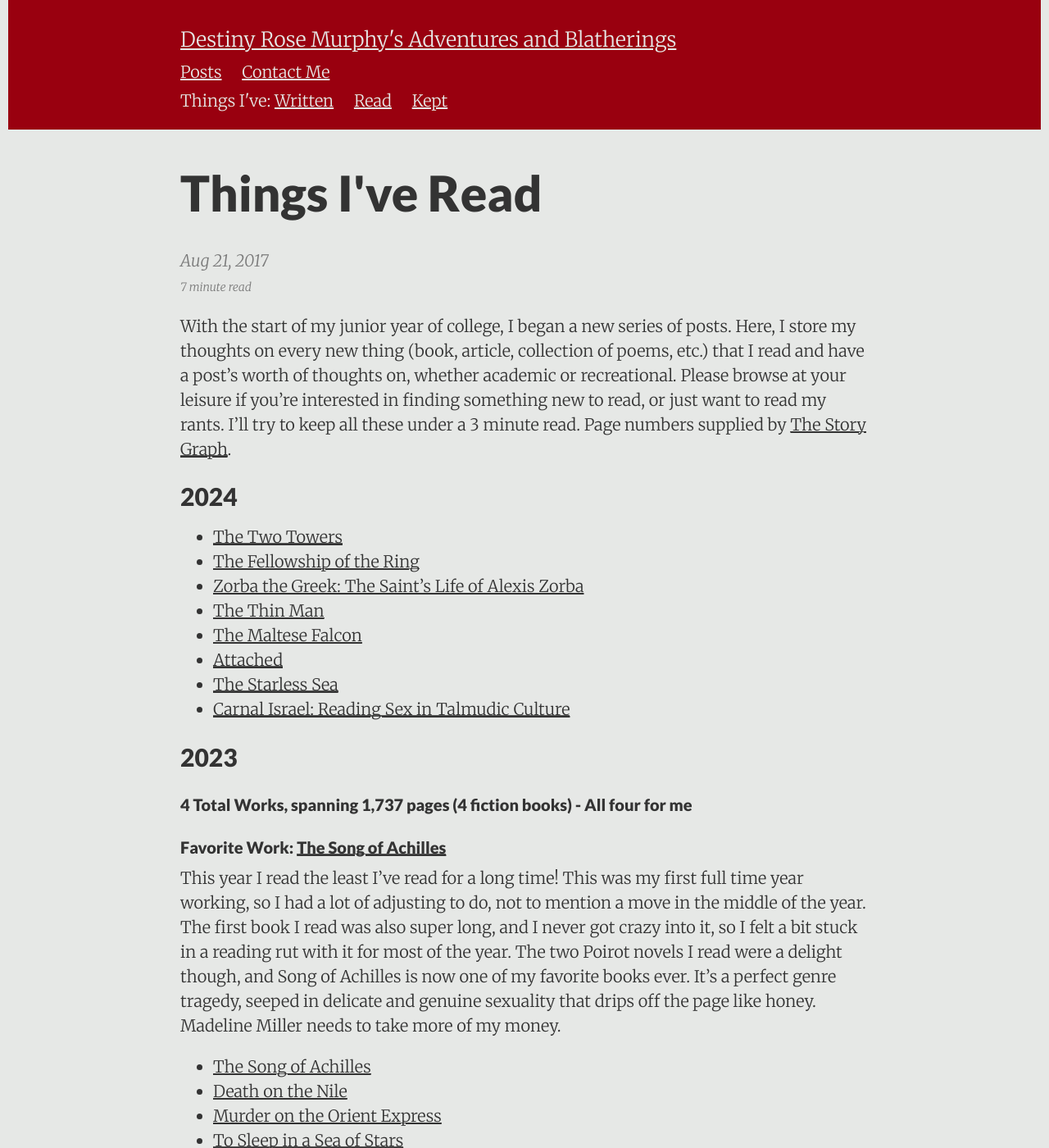
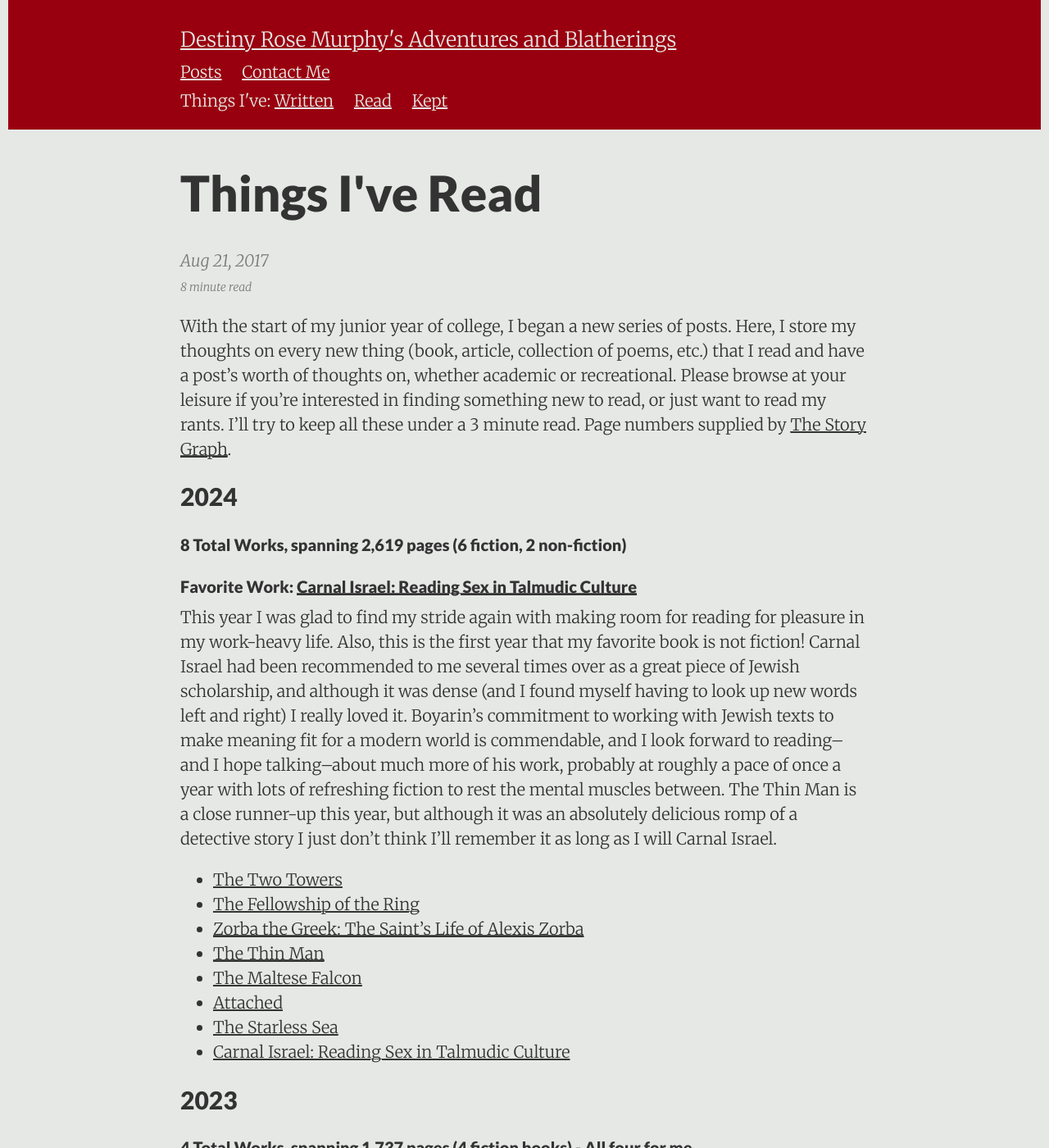
Before and after one commit to DestinyRoseMurphy/DestinyRoseMurphy.github.io, a Jekyll site: the page built from _posts/2017-08-21-Things-I've-Read.md, in a window 1280 px wide and 1400 px high. Shown: the whole window at 82% size. Built offline with Jekyll 4.4.1, drawn with Linux system fonts in a browser that asks for light colours.

Commit message:
Yearly summary

```diff
--- a/_posts/2017-08-21-Things-I've-Read.md
+++ b/_posts/2017-08-21-Things-I've-Read.md
@@ -26,6 +26,12 @@ summary: "With the start of my junior year I'm beginning a new series of posts.
 With the start of my junior year of college, I began a new series of posts. Here, I store my thoughts on every new thing (book, article, collection of poems, etc.) that I read and have a post's worth of thoughts on, whether academic or recreational. Please browse at your leisure if you're interested in finding something new to read, or just want to read my rants. I'll try to keep all these under a 3 minute read. Page numbers supplied by [The Story Graph](https://app.thestorygraph.com/).
 
 ## 2024
+
+#### 8 Total Works, spanning 2,619 pages (6 fiction, 2 non-fiction)
+
+#### Favorite Work: [Carnal Israel: Reading Sex in Talmudic Culture](/details/2024-02-22-Carnal-Israel)
+
+This year I was glad to find my stride again with making room for reading for pleasure in my work-heavy life. Also, this is the first year that my favorite book is not fiction! Carnal Israel had been recommended to me several times over as a great piece of Jewish scholarship, and although it was dense (and I found myself having to look up new words left and right) I really loved it. Boyarin's commitment to working with Jewish texts to make meaning fit for a modern world is commendable, and I look forward to reading--and I hope talking--about much more of his work, probably at roughly a pace of once a year with lots of refreshing fiction to rest the mental muscles between. The Thin Man is a close runner-up this year, but although it was an absolutely delicious romp of a detective story I just don't think I'll remember it as long as I will Carnal Israel.
 
 - [The Two Towers](/details/2024-12-26-two-towers)
 - [The Fellowship of the Ring](/details/2024-11-09-Fellowship)
```
